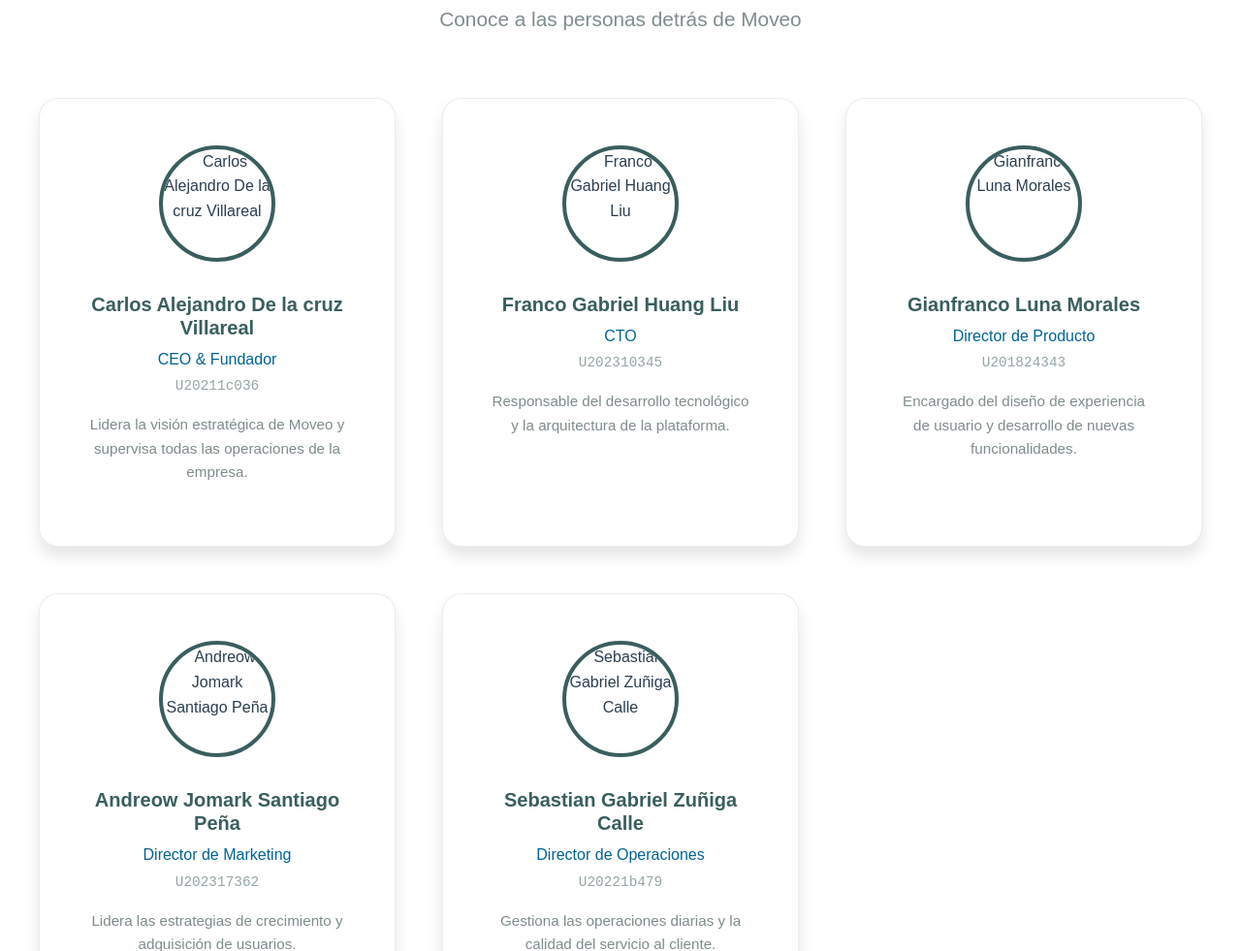
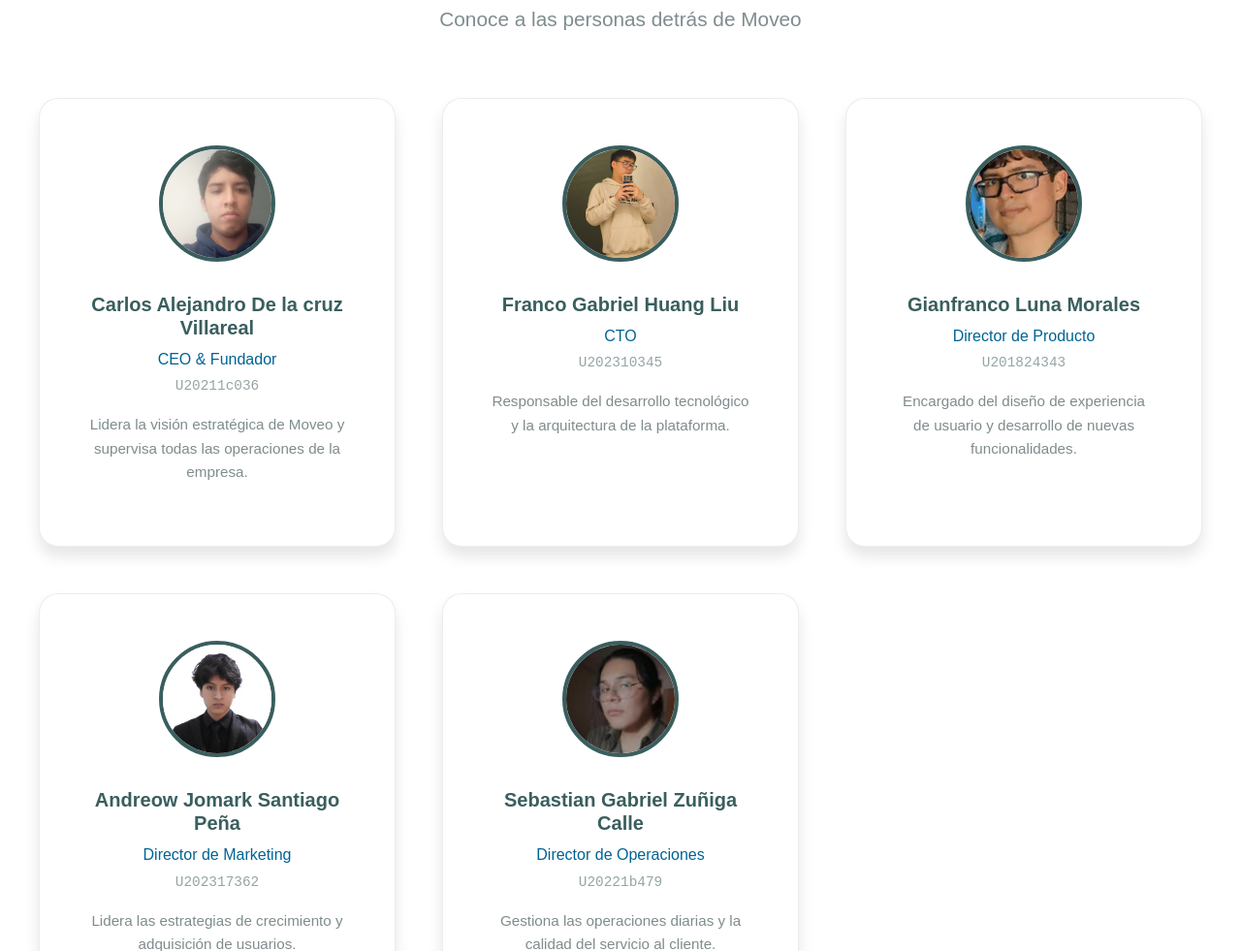
Before and after one commit to UPC-PRE-202502-1ASI0730-7432-MOVEO/MOVEO-Landing, a plain HTML site: page index.html in a window 1280 px wide. Shown: the part 1288-2269 px from the top of the page at 97% size. Drawn offline with Linux system fonts and the light colour scheme.

Commit message:
feat(team-member): add photos of team members

```diff
--- a/index.html
+++ b/index.html
@@ -81,7 +81,7 @@
                 <!-- Integrante 1 -->
                 <div class="team-member">
                     <div class="team-member__image">
-                        <img src="src/assets/team-placeholder.jpg" alt="Carlos Alejandro De la cruz Villareal" class="team-member__img">
+                        <img src="src/assets/carlos.jpg" alt="Carlos Alejandro De la cruz Villareal" class="team-member__img">
                     </div>
                     <div class="team-member__info">
                         <h3 class="team-member__name" data-i18n="team.member1.name">Carlos Alejandro De la cruz Villareal</h3>
@@ -94,7 +94,7 @@
                 <!-- Integrante 2 -->
                 <div class="team-member">
                     <div class="team-member__image">
-                        <img src="src/assets/team-placeholder.jpg" alt="Franco Gabriel Huang Liu" class="team-member__img">
+                        <img src="src/assets/Franco.jpeg" alt="Franco Gabriel Huang Liu" class="team-member__img">
                     </div>
                     <div class="team-member__info">
                         <h3 class="team-member__name" data-i18n="team.member2.name">Franco Gabriel Huang Liu</h3>
@@ -107,7 +107,7 @@
                 <!-- Integrante 3 -->
                 <div class="team-member">
                     <div class="team-member__image">
-                        <img src="src/assets/team-placeholder.jpg" alt="Gianfranco Luna Morales" class="team-member__img">
+                        <img src="src/assets/Gianfranco.jpg" alt="Gianfranco Luna Morales" class="team-member__img">
                     </div>
                     <div class="team-member__info">
                         <h3 class="team-member__name" data-i18n="team.member3.name">Gianfranco Luna Morales</h3>
@@ -120,7 +120,7 @@
                 <!-- Integrante 4 -->
                 <div class="team-member">
                     <div class="team-member__image">
-                        <img src="src/assets/team-placeholder.jpg" alt="Andreow Jomark Santiago Peña" class="team-member__img">
+                        <img src="src/assets/Andreow.jpg" alt="Andreow Jomark Santiago Peña" class="team-member__img">
                     </div>
                     <div class="team-member__info">
                         <h3 class="team-member__name" data-i18n="team.member4.name">Andreow Jomark Santiago Peña</h3>
@@ -133,7 +133,7 @@
                 <!-- Integrante 5 -->
                 <div class="team-member">
                     <div class="team-member__image">
-                        <img src="src/assets/team-placeholder.jpg" alt="Sebastian Gabriel Zuñiga Calle" class="team-member__img">
+                        <img src="src/assets/gabriel-sebas.jpg" alt="Sebastian Gabriel Zuñiga Calle" class="team-member__img">
                     </div>
                     <div class="team-member__info">
                         <h3 class="team-member__name" data-i18n="team.member5.name">Sebastian Gabriel Zuñiga Calle</h3>
```
Also changed, not shown: src/assets/Andreow.jpg (added), src/assets/Franco.jpeg (added), src/assets/Gianfranco.jpg (added), src/assets/carlos.jpg (added), src/assets/gabriel-sebas.jpg (added).
